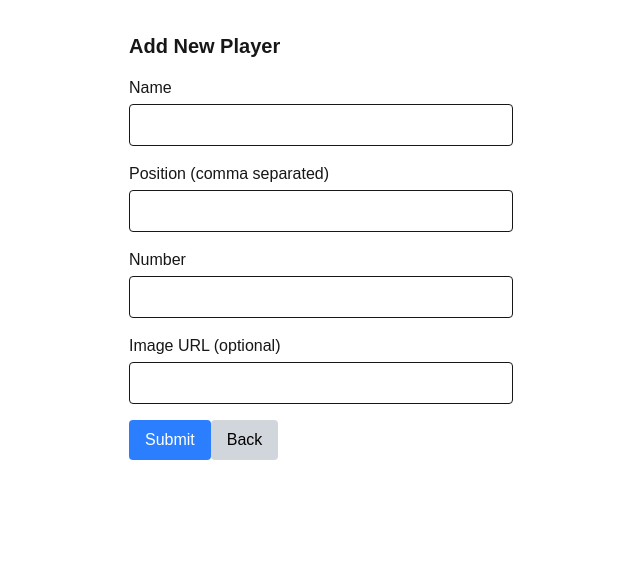
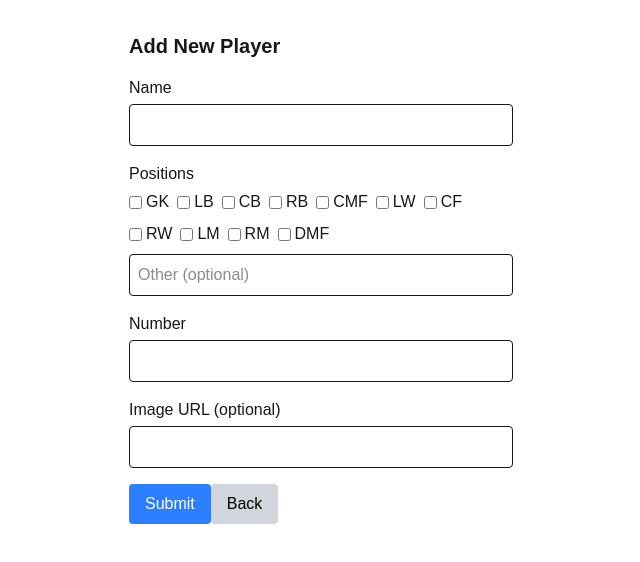
Before and after one commit to Kento-T-JP/my-phd-site, a Next.js app: page /players/new in a window 1280 px wide. Shown: the top 562 px of the page, without its empty margins (319-959 px from the left). Built offline with nearby package versions, Linux system fonts and the light colour scheme.

Commit message:
feat: add multi-select positions for new player

```diff
--- a/src/app/players/new/page.tsx
+++ b/src/app/players/new/page.tsx
@@ -1,21 +1,37 @@
 "use client";
 
 import { useState } from "react";
+import { formations } from "@/data/formations";
+import type { PositionKey } from "@/types/player";
 import { useRouter } from "next/navigation";
+
+const positionOptions: PositionKey[] = Array.from(
+  new Set(formations.flatMap((f) => Object.keys(f.positions)))
+) as PositionKey[];
 
 export default function NewPlayerPage() {
   const router = useRouter();
   const [name, setName] = useState("");
-  const [position, setPosition] = useState("");
+  const [positions, setPositions] = useState<PositionKey[]>([]);
+  const [otherPosition, setOtherPosition] = useState("");
   const [number, setNumber] = useState("");
   const [image, setImage] = useState("");
   const [message, setMessage] = useState<string[]>([]);
 
+  const togglePosition = (pos: PositionKey) => {
+    setPositions((prev) =>
+      prev.includes(pos) ? prev.filter((p) => p !== pos) : [...prev, pos]
+    );
+  };
+
   const handleSubmit = async (e: React.FormEvent) => {
     e.preventDefault();
+    const allPositions = otherPosition
+      ? [...positions, otherPosition.trim()]
+      : positions;
     const data: { name: string; position: string[]; number?: number; image?: string } = {
       name,
-      position: position.split(/,\s*/).filter(Boolean),
+      position: allPositions,
     };
     if (number) data.number = parseInt(number, 10);
     if (image) data.image = image;
@@ -31,7 +47,7 @@ export default function NewPlayerPage() {
     } else {
       const err = await res.json();
       if (Array.isArray(err.error)) {
-        setMessage(err.error.map((e: any) => e.message));
+        setMessage(err.error.map((e: { message: string }) => e.message));
       } else {
         setMessage([err.error || "Failed to create player"]);
       }
@@ -52,12 +68,24 @@ export default function NewPlayerPage() {
           />
         </div>
         <div>
-          <label className="block mb-1">Position (comma separated)</label>
+          <label className="block mb-1">Positions</label>
+          <div className="flex flex-wrap gap-2">
+            {positionOptions.map((pos) => (
+              <label key={pos} className="flex items-center gap-1">
+                <input
+                  type="checkbox"
+                  checked={positions.includes(pos)}
+                  onChange={() => togglePosition(pos)}
+                />
+                {pos}
+              </label>
+            ))}
+          </div>
           <input
-            className="w-full p-2 border rounded"
-            value={position}
-            onChange={(e) => setPosition(e.target.value)}
-            required
+            className="w-full p-2 border rounded mt-2"
+            placeholder="Other (optional)"
+            value={otherPosition}
+            onChange={(e) => setOtherPosition(e.target.value)}
           />
         </div>
         <div>
```
